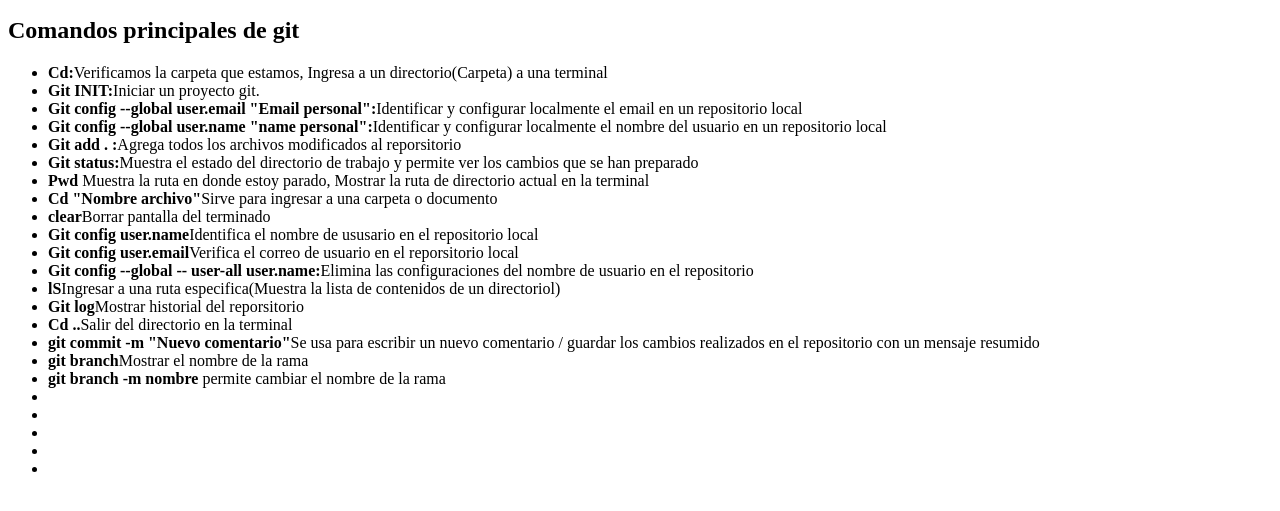
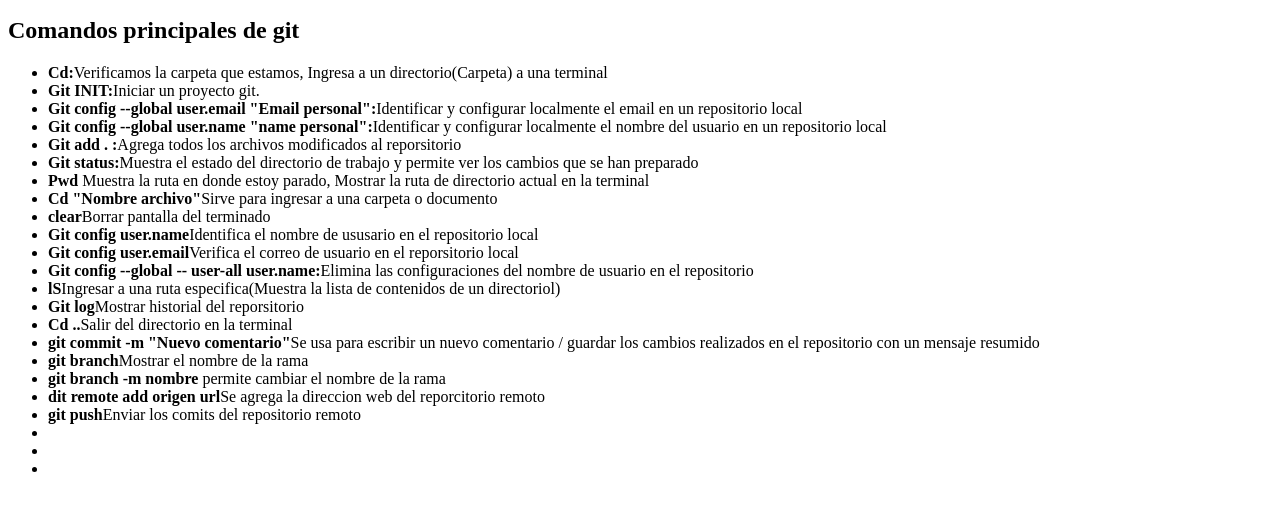
Before and after one commit to valentinamosquera/ADSO_2502629, a plain HTML site: page ejercicio 1/index.html in a window 1280 px wide. Shown: the part 119-630 px from the top of the page. Drawn offline with Linux system fonts and the light colour scheme.

Commit message:
se agrego a githab

```diff
--- a/ejercicio 1/index.html
+++ b/ejercicio 1/index.html
@@ -33,8 +33,8 @@
             guardar los cambios realizados en el repositorio con un mensaje resumido</li>
             <li><b> git branch</b>Mostrar el nombre de la rama </li>
             <li><b>git branch -m nombre</b> permite cambiar el nombre de la rama </li>
-            <li><b></b></li>
-            <li><b></b></li>
+            <li><b>dit remote add origen url</b>Se agrega la direccion  web del reporcitorio remoto</li>
+            <li><b>git push</b>Enviar los comits del repositorio remoto</li>
             <li><b></b></li>
             <li><b></b></li>
             <li><b></b></li>
```
